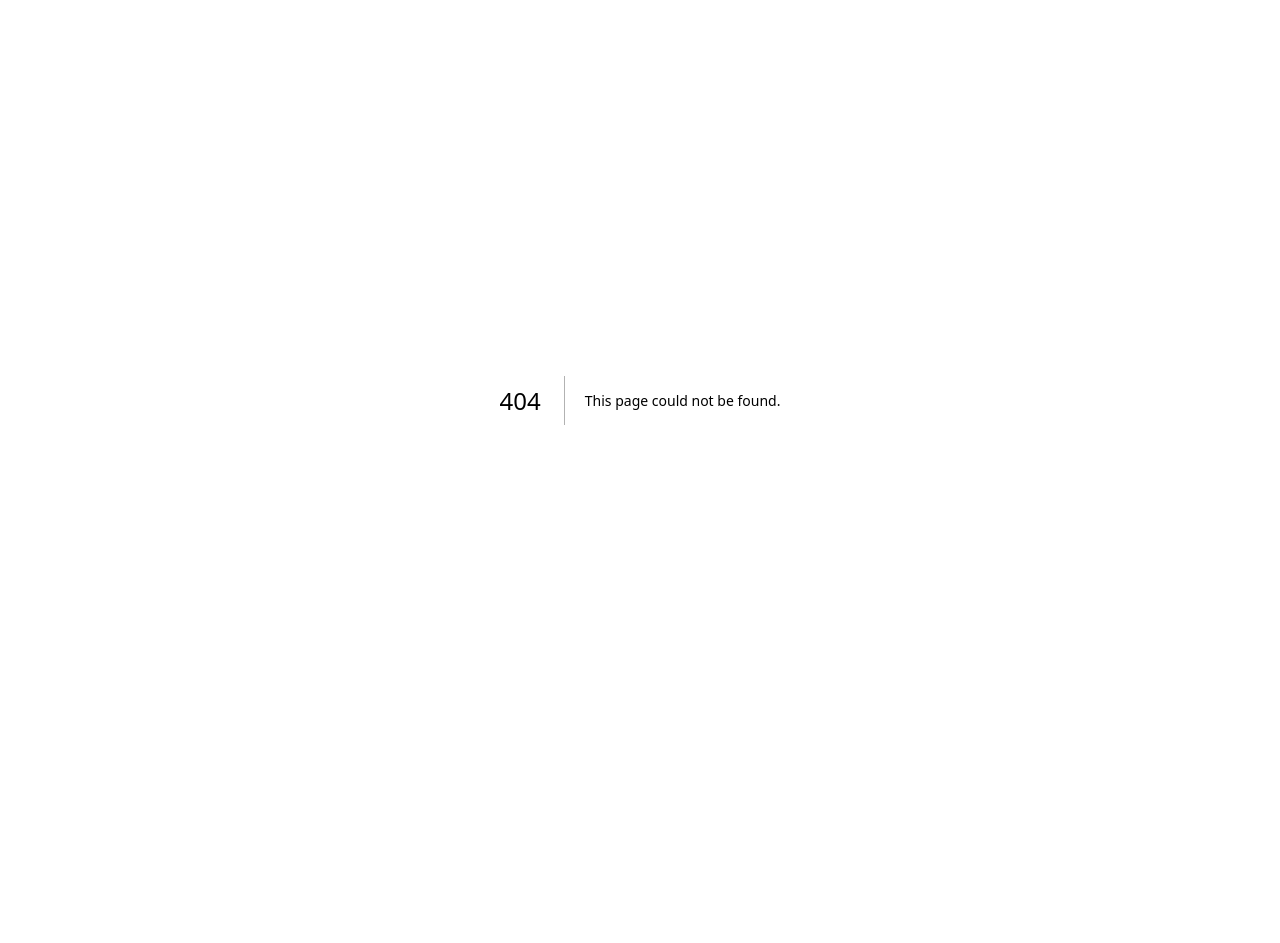
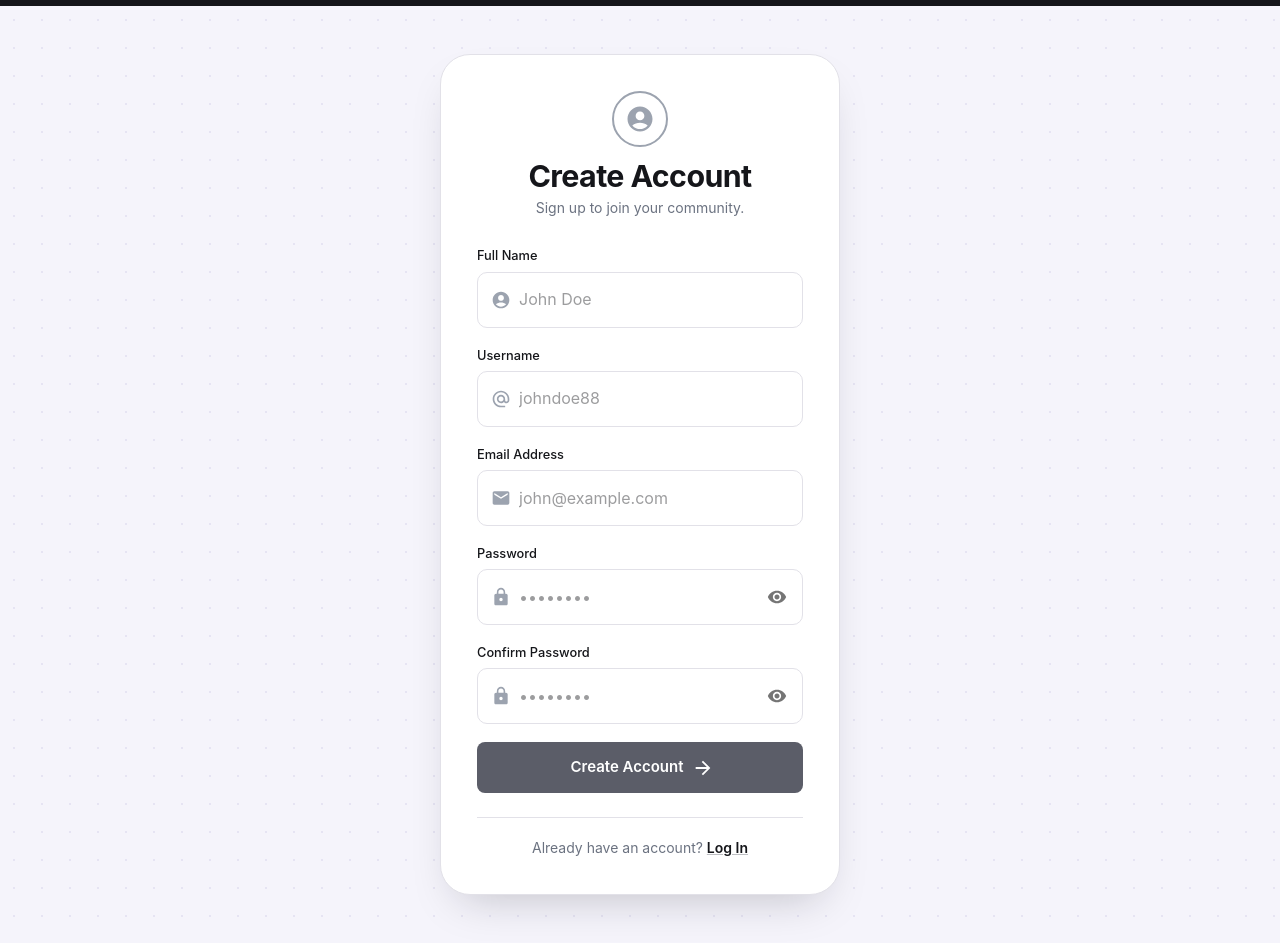
Before and after one commit to SAD-Project-Discord/Front-end, a Next.js app: page /register in a window 1280 px wide. Before the commit this address had no page. Before the commit the page ends 800 px from the top, so only its background shows below. Built offline with nearby package versions, Linux system fonts and the light colour scheme; no server answers.

Commit message:
feat: login/register page

```diff
--- /dev/null
+++ b/src/app/(auth)/register/page.tsx
@@ -0,0 +1,146 @@
+"use client";
+
+import { useState, type ChangeEvent, type FormEvent } from "react";
+import { Alert, Box, Button, Stack } from "@mui/material";
+import { AccountCircle, AlternateEmail, Email, ArrowForward } from "@mui/icons-material";
+import { useRouter } from "next/navigation";
+import { observer } from "mobx-react-lite";
+import AuthBackground from "@/components/auth/AuthBackground";
+import AuthCard from "@/components/auth/AuthCard";
+import AuthHeader from "@/components/auth/AuthHeader";
+import AuthFooter from "@/components/auth/AuthFooter";
+import IconTextField from "@/components/auth/IconTextField";
+import PasswordField from "@/components/auth/PasswordField";
+import authStore from "@/stores/AuthStore";
+
+interface RegisterFormValues {
+  fullName: string;
+  username: string;
+  email: string;
+  password: string;
+  confirmPassword: string;
+}
+
+const initialValues: RegisterFormValues = {
+  fullName: "",
+  username: "",
+  email: "",
+  password: "",
+  confirmPassword: "",
+};
+
+function RegisterPage() {
+  const router = useRouter();
+  const [values, setValues] = useState<RegisterFormValues>(initialValues);
+
+  const handleChange =
+    (field: keyof RegisterFormValues) => (event: ChangeEvent<HTMLInputElement>) => {
+      setValues((prev) => ({ ...prev, [field]: event.target.value }));
+    };
+
+  const handleSubmit = async (event: FormEvent) => {
+    event.preventDefault();
+
+    if (values.password !== values.confirmPassword) {
+      authStore.error = "Passwords do not match.";
+      return;
+    }
+
+    const success = await authStore.register(
+      values.fullName,
+      values.username,
+      values.email,
+      values.password
+    );
+
+    if (success) {
+      router.push("/");
+    }
+  };
+
+  return (
+    <AuthBackground>
+      <AuthCard>
+        <AuthHeader
+          icon={AccountCircle}
+          title="Create Account"
+          subtitle="Sign up to join your community."
+        />
+
+        <Box component="form" onSubmit={handleSubmit} noValidate>
+          <IconTextField
+            label="Full Name"
+            icon={AccountCircle}
+            placeholder="John Doe"
+            value={values.fullName}
+            onChange={handleChange("fullName")}
+            autoComplete="name"
+            required
+          />
+
+          <IconTextField
+            label="Username"
+            icon={AlternateEmail}
+            placeholder="johndoe88"
+            value={values.username}
+            onChange={handleChange("username")}
+            autoComplete="username"
+            required
+          />
+
+          <IconTextField
+            label="Email Address"
+            icon={Email}
+            placeholder="john@example.com"
+            type="email"
+            value={values.email}
+            onChange={handleChange("email")}
+            autoComplete="email"
+            required
+          />
+
+          <PasswordField
+            label="Password"
+            placeholder="••••••••"
+            value={values.password}
+            onChange={handleChange("password")}
+            autoComplete="new-password"
+            required
+          />
+
+          <PasswordField
+            label="Confirm Password"
+            placeholder="••••••••"
+            value={values.confirmPassword}
+            onChange={handleChange("confirmPassword")}
+            autoComplete="new-password"
+            required
+          />
+
+          {authStore.error ? (
+            <Alert severity="error" sx={{ mt: 2 }}>
+              {authStore.error}
+            </Alert>
+          ) : null}
+
+          <Stack sx={{ mt: 1 }}>
+            <Button
+              type="submit"
+              variant="contained"
+              color="primary"
+              size="large"
+              disabled={authStore.isLoading}
+              endIcon={<ArrowForward fontSize="small" />}
+            >
+              {authStore.isLoading ? "Creating account..." : "Create Account"}
+            </Button>
+          </Stack>
+        </Box>
+
+        <AuthFooter prompt="Already have an account?" linkLabel="Log In" href="/login" />
+      </AuthCard>
+    </AuthBackground>
+  );
+}
+
+export default observer(RegisterPage);
```
Also changed, not shown: src/app/(auth)/login/page.tsx (added, +92 -0 lines), src/app/page.tsx (+2 -62 lines).
